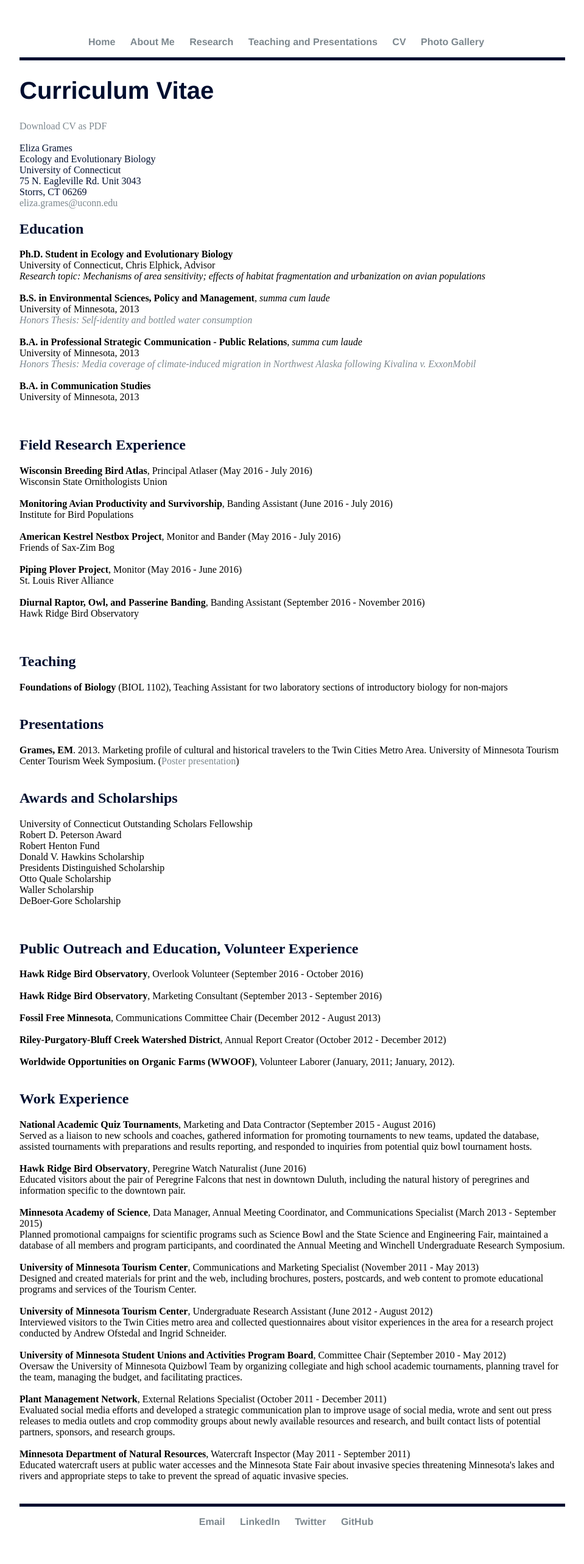
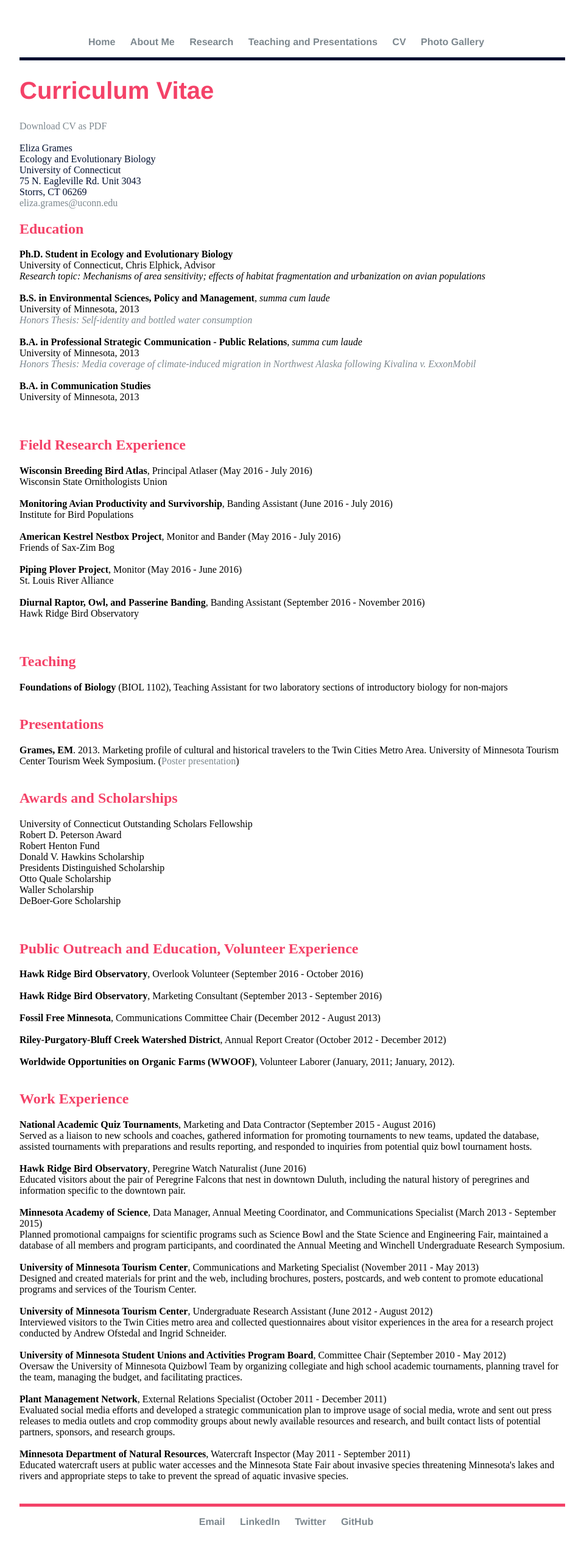
Before and after one commit to elizagrames/elizagrames.github.io, a Jekyll site: the page built from cv/index.html, in a window 1280 px wide. Shown: the whole page at 61% size, without its empty margins (160-1119 px from the left). Built offline with Jekyll 4.4.1, drawn with Linux system fonts in a browser that asks for light colours.

Commit message:
Update main.css

```diff
--- a/css/main.css
+++ b/css/main.css
@@ -21,16 +21,16 @@
     color: #7c878e;
 }
 a:hover {
-    color: #000E2F;
+    color: #f44268;
 }
 h1 {
     font-size: 2.5em;
     font-family:'Helvetica', 'Arial', 'Sans-Serif';
-    color: #000E2F;
+    color: #f44268;
 }
 h2 {
     font-size: 1.5em;
-    color: #000E2F;
+    color: #f44268;
 }
 p {
     font-size: 1em;
@@ -38,7 +38,7 @@
     color: #000000;
 }
 footer {
-    border-top: 5px solid #000E2F;
+    border-top: 5px solid #f44268;
     font-size: 1em;
 }
 
```
